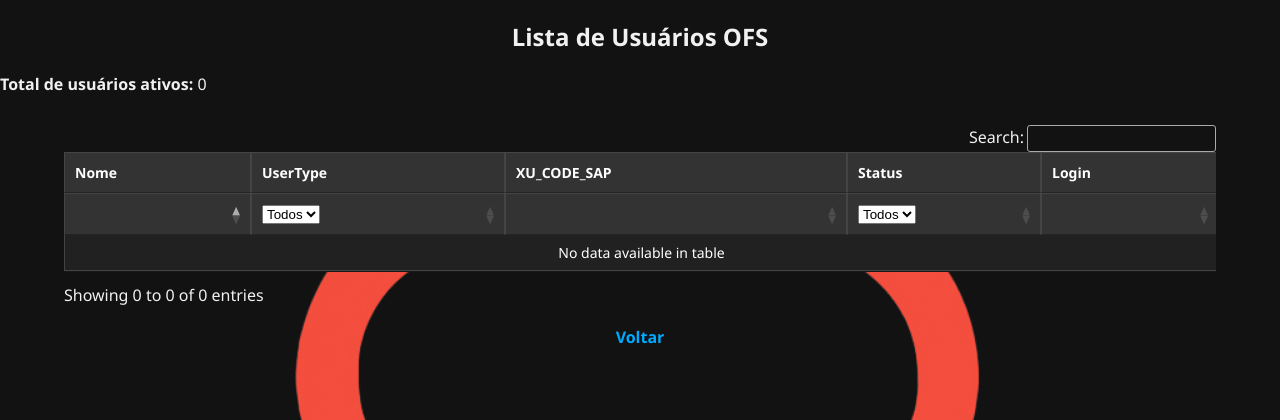
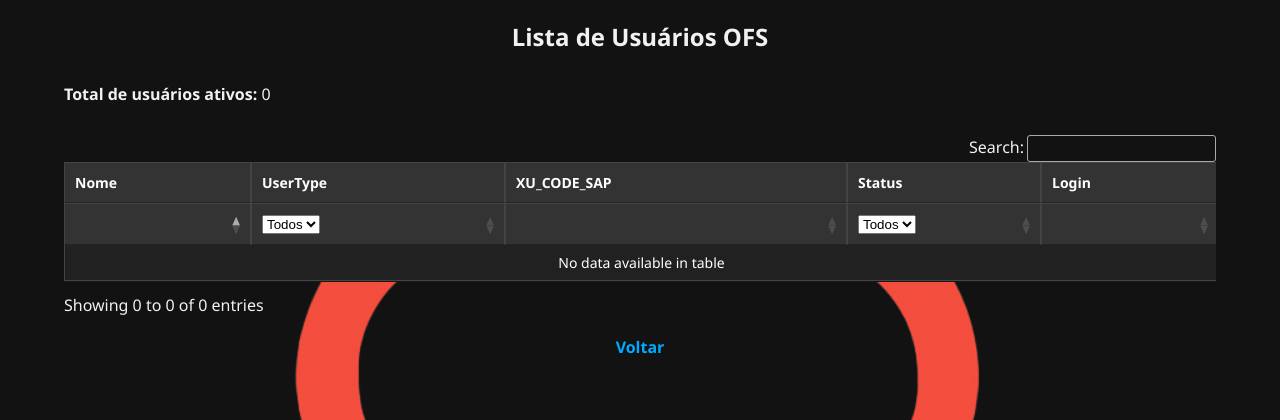
Before and after one commit to btVagner/ofs-user-updater, a Flask app: page /consultar-usuarios in a window 1280 px wide. Shown: the part 45-465 px from the top of the page. Run offline with Flask 3, Linux system fonts and the light colour scheme; the visitor is signed in with stand-in values (Sample User, id 1); data that the repository does not hold is empty; some libraries are stand-ins or nearby versions.

Commit message:
Ajuste de margem do total de users ativos

```diff
--- a/templates/consultar_usuarios.html
+++ b/templates/consultar_usuarios.html
@@ -6,7 +6,7 @@
 <body>
   <div class="container">
     <h2 style="text-align:center;">Lista de Usuários OFS</h2>
-    <p><strong>Total de usuários ativos:</strong> {{ total_ativos }}</p>
+    <p class="tabela-container"><strong>Total de usuários ativos:</strong> {{ total_ativos }}</p>
 
     <div class="tabela-container">
         <table id="usuariosTable" class="tabela-usuarios display">
```
